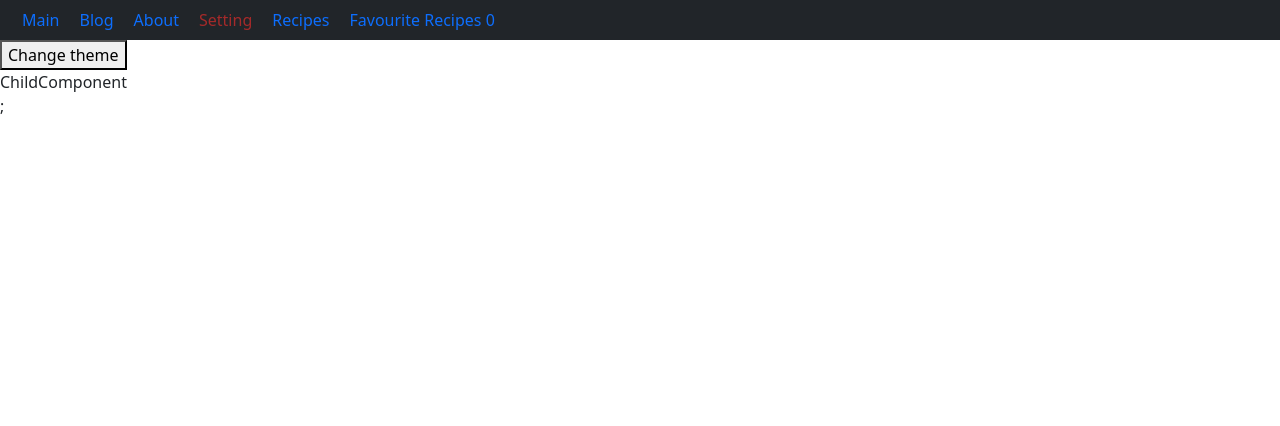
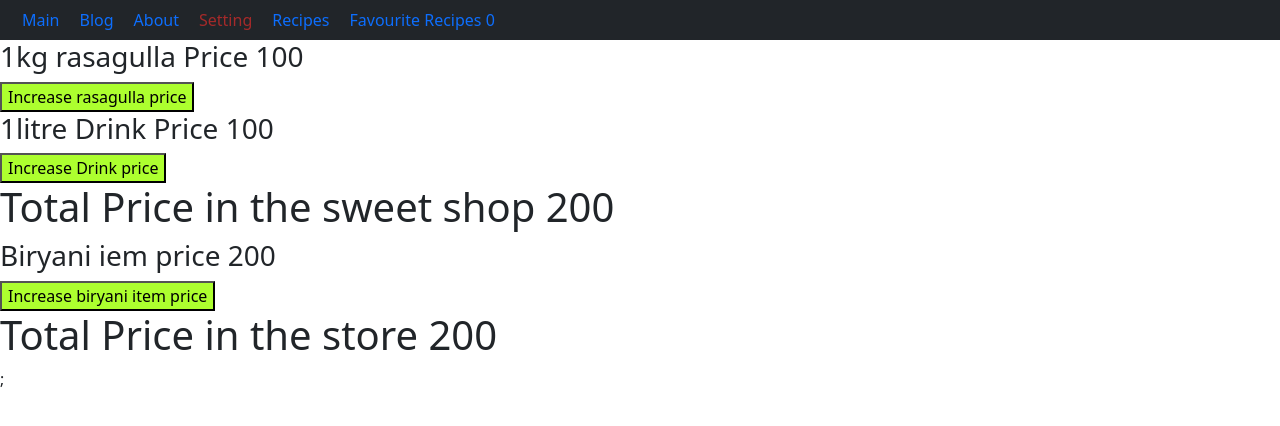
Before and after one commit to saiDev1999/6R-React-Class, a React (Create React App) app: page /settings in a window 1280 px wide. Shown: the top 426 px of the page. Built offline with nearby package versions, Linux system fonts and the light colour scheme; no server answers.

Commit message:
usememo and usecallback

```diff
--- a/src/components/button/button.css
+++ b/src/components/button/button.css
@@ -1,6 +1,6 @@
 
 .button{
-    background-color: rgb(137, 169, 158);
+    background-color: honeydew;
     color: black;
     border-radius: 10px;
     cursor: pointer;
--- a/src/components/button/button.jsx
+++ b/src/components/button/button.jsx
@@ -1,12 +1,14 @@
 import "./button.css"
 import style from "../../App.module.css"
+import React from "react";
 
 const CustomButton = (prop) => {
+  console.log("button re-renderToString...",prop.text)
 
-  const {text,bgColor,width=100}=prop
+  const {text,onPress}=prop
 
 
-  return <button className={style.button} >{text}</button>;
+  return <button  style={{backgroundColor:"greenyellow"}} onClick={onPress}  >{text}</button>;
 };
 
-export default CustomButton;
+export default React.memo(CustomButton);
--- /dev/null
+++ b/src/components/class-components/memorization/dishListing.js
@@ -0,0 +1,54 @@
+import React, { useCallback, useMemo, useState } from "react";
+import CustomButton from "../../button/button";
+
+function DishListing() {
+  const [rasagullaPrice, setRasagullaPrice] = useState(100);
+  const [litreDrink, setLitreDrink] = useState(100);
+
+  const [biryaniItemsPrice, setBiryaniItems] = useState(200);
+
+  const priceInSweetShop = useMemo(() => {
+    console.log("priceInSweetShop calculating");
+    return rasagullaPrice + litreDrink;
+  }, [rasagullaPrice, litreDrink]);
+
+  const priceInStore = useMemo(() => {
+    console.log("priceInStore calculating");
+    return biryaniItemsPrice;
+  }, [biryaniItemsPrice]);
+
+  const rasagullaHandler = useCallback(() => {
+    setRasagullaPrice(rasagullaPrice + 10);
+  }, [rasagullaPrice]);
+
+  const drinkHandler = useCallback(() => {
+    setLitreDrink(litreDrink + 5);
+  }, [litreDrink]);
+
+  const biryaniHandler = useCallback(() => {
+    setBiryaniItems(biryaniItemsPrice + 20);
+  }, [biryaniItemsPrice]);
+
+  return (
+    <div>
+      <h3> 1kg rasagulla Price {rasagullaPrice} </h3>
+      <CustomButton
+        text={"Increase rasagulla price"}
+        onPress={rasagullaHandler}
+      />
+      <h3> 1litre Drink Price {litreDrink} </h3>
+
+      <CustomButton text={"Increase Drink price"} onPress={drinkHandler} />
+      <h1>Total Price in the sweet shop {priceInSweetShop}</h1>
+
+      <h3> Biryani iem price {biryaniItemsPrice} </h3>
+      <CustomButton
+        text={"Increase biryani item price"}
+        onPress={biryaniHandler}
+      />
+      <h1>Total Price in the store {priceInStore}</h1>
+    </div>
+  );
+}
+
+export default DishListing;
--- a/src/screens/setting-screen.js
+++ b/src/screens/setting-screen.js
@@ -2,6 +2,7 @@ import { useContext } from "react";
 import NavBar from "../components/navbar/navbar";
 import { DataContext } from "../App";
 import ToggleFunction from "../components/reactmemo/parent";
+import DishListing from "../components/class-components/memorization/dishListing";
 
 const SettingScreen = () => {
   const { username, darkMode, changeUsername, changeCount, counter } =
@@ -15,7 +16,8 @@ const SettingScreen = () => {
   return (
     <>
       <NavBar />
-      <ToggleFunction />
+      <DishListing />
+      {/* <ToggleFunction /> */}
       {/* <h3>
         Welcome {username} {counter}
       </h3>
```
